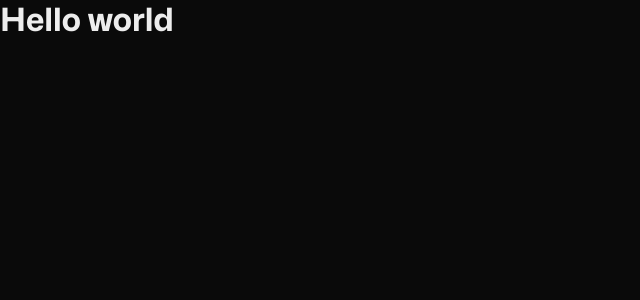
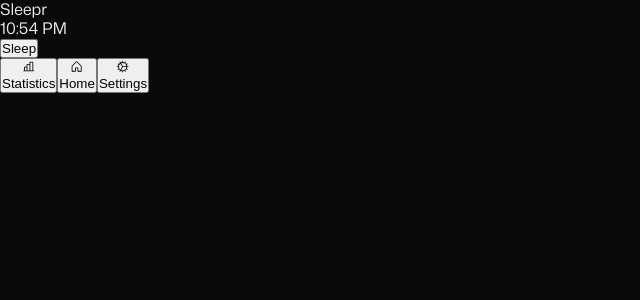
Before and after one commit to ZiedDev/sleepr, a Next.js app: page / in a window 1280 px wide. Shown: the top 300 px of the page, without its empty margins (0-640 px from the left). Built offline with nearby package versions, Linux system fonts and the light colour scheme.

Commit message:
create home page structure

```diff
--- /dev/null
+++ b/src/components/home.jsx
@@ -0,0 +1,15 @@
+import Header from "@/components/home/header";
+import Clock from "@/components/home/clock";
+import SleepButton from "@/components/home/sleepButton";
+import NavBar from "@/components/navbar";
+
+export default function HomePage() {
+  return (
+    <div className="home">
+      <Header />
+      <Clock />
+      <SleepButton />
+      <NavBar />
+    </div>
+  );
+}
--- /dev/null
+++ b/src/components/home/clock.jsx
@@ -0,0 +1,9 @@
+import styles from "@/styles/home/clock.module.css";
+
+export default function Clock() {
+  return (
+    <div className="clock-container">
+      <div className="text">10:54 PM</div>
+    </div>
+  );
+}
--- /dev/null
+++ b/src/components/home/header.jsx
@@ -0,0 +1,9 @@
+import styles from "@/styles/home/header.module.css";
+
+export default function Header() {
+  return (
+    <header id="home-header">
+      <div className="logo">Sleepr</div>
+    </header>
+  );
+}
--- /dev/null
+++ b/src/components/home/sleepButton.jsx
@@ -0,0 +1,5 @@
+import styles from "@/styles/home/sleepButton.module.css";
+
+export default function SleepButton() {
+  return <button className="sleep-button">Sleep</button>;
+}
--- /dev/null
+++ b/src/components/icones.jsx
@@ -0,0 +1,53 @@
+export function PhHouse(props) {
+  return (
+    <svg
+      xmlns="http://www.w3.org/2000/svg"
+      width="1em"
+      height="1em"
+      viewBox="0 0 256 256"
+      {...props}
+    >
+      {/* Icon from Phosphor by Phosphor Icons - https://github.com/phosphor-icons/core/blob/main/LICENSE */}
+      <path
+        fill="#000000"
+        d="m219.31 108.68l-80-80a16 16 0 0 0-22.62 0l-80 80A15.87 15.87 0 0 0 32 120v96a8 8 0 0 0 8 8h64a8 8 0 0 0 8-8v-56h32v56a8 8 0 0 0 8 8h64a8 8 0 0 0 8-8v-96a15.87 15.87 0 0 0-4.69-11.32M208 208h-48v-56a8 8 0 0 0-8-8h-48a8 8 0 0 0-8 8v56H48v-88l80-80l80 80Z"
+      />
+    </svg>
+  );
+}
+
+export function PhGearFine(props) {
+  return (
+    <svg
+      xmlns="http://www.w3.org/2000/svg"
+      width="1em"
+      height="1em"
+      viewBox="0 0 256 256"
+      {...props}
+    >
+      {/* Icon from Phosphor by Phosphor Icons - https://github.com/phosphor-icons/core/blob/main/LICENSE */}
+      <path
+        fill="#000000"
+        d="M232 120h-16.37a87.3 87.3 0 0 0-7.74-28.88l14.18-8.19a8 8 0 0 0-8-13.86l-14.2 8.2a88.8 88.8 0 0 0-21.14-21.14l8.2-14.2a8 8 0 0 0-13.86-8l-8.19 14.18A87.3 87.3 0 0 0 136 40.37V24a8 8 0 0 0-16 0v16.37a87.3 87.3 0 0 0-28.88 7.74l-8.19-14.18a8 8 0 0 0-13.86 8l8.2 14.2a88.8 88.8 0 0 0-21.14 21.14l-14.2-8.2a8 8 0 0 0-8 13.86l14.18 8.19A87.3 87.3 0 0 0 40.37 120H24a8 8 0 0 0 0 16h16.37a87.3 87.3 0 0 0 7.74 28.88l-14.18 8.19a8 8 0 0 0 4 14.93a7.9 7.9 0 0 0 4-1.07l14.2-8.2a88.8 88.8 0 0 0 21.14 21.14l-8.2 14.2a8 8 0 0 0 13.86 8l8.19-14.18a87.3 87.3 0 0 0 28.88 7.74V232a8 8 0 0 0 16 0v-16.37a87.3 87.3 0 0 0 28.88-7.74l8.19 14.18a8 8 0 0 0 13.86-8l-8.2-14.2a88.8 88.8 0 0 0 21.14-21.14l14.2 8.2A8 8 0 0 0 225 184a8 8 0 0 0-2.92-10.93l-14.18-8.19a87.3 87.3 0 0 0 7.73-28.88H232a8 8 0 0 0 0-16M128 56a72.08 72.08 0 0 1 71.54 64h-66.92L99.16 62.05A71.6 71.6 0 0 1 128 56m-72 72a72 72 0 0 1 29.31-57.94L118.76 128l-33.45 57.94A72 72 0 0 1 56 128m72 72a71.6 71.6 0 0 1-28.84-6l33.46-58h66.92A72.08 72.08 0 0 1 128 200"
+      />
+    </svg>
+  );
+}
+
+export function PhChartBar(props) {
+  return (
+    <svg
+      xmlns="http://www.w3.org/2000/svg"
+      width="1em"
+      height="1em"
+      viewBox="0 0 256 256"
+      {...props}
+    >
+      {/* Icon from Phosphor by Phosphor Icons - https://github.com/phosphor-icons/core/blob/main/LICENSE */}
+      <path
+        fill="#000000"
+        d="M224 200h-8V40a8 8 0 0 0-8-8h-56a8 8 0 0 0-8 8v40H96a8 8 0 0 0-8 8v40H48a8 8 0 0 0-8 8v64h-8a8 8 0 0 0 0 16h192a8 8 0 0 0 0-16M160 48h40v152h-40Zm-56 48h40v104h-40Zm-48 48h32v56H56Z"
+      />
+    </svg>
+  );
+}
--- /dev/null
+++ b/src/components/navbar.jsx
@@ -0,0 +1,25 @@
+import styles from "@/styles/navbar.module.css";
+import {
+  PhHouse as HouseIcon,
+  PhGearFine as GearIcon,
+  PhChartBar as ChartIcon,
+} from "./icones";
+
+export default function NavBar() {
+  return (
+    <nav>
+      <button>
+        <ChartIcon />
+        <p>Statistics</p>
+      </button>
+      <button>
+        <HouseIcon />
+        <p>Home</p>
+      </button>
+      <button>
+        <GearIcon />
+        <p>Settings</p>
+      </button>
+    </nav>
+  );
+}
--- a/src/pages/index.jsx
+++ b/src/pages/index.jsx
@@ -1,10 +1,9 @@
-import Head from "next/head";
-import Image from "next/image";
+import HomePage from "@/components/home";
 
 export default function Home() {
   return (
     <>
-      <h1>Hello world</h1>
+      <HomePage />
     </>
   );
 }
--- /dev/null
+++ b/src/styles/home/header.module.css
@@ -0,0 +1,3 @@
+header.home-header {}
+
+.logo {}
```
Also changed, not shown: src/styles/home/clock.module.css (added), src/styles/home/sleepButton.module.css (added), src/styles/navbar.module.css (added).
